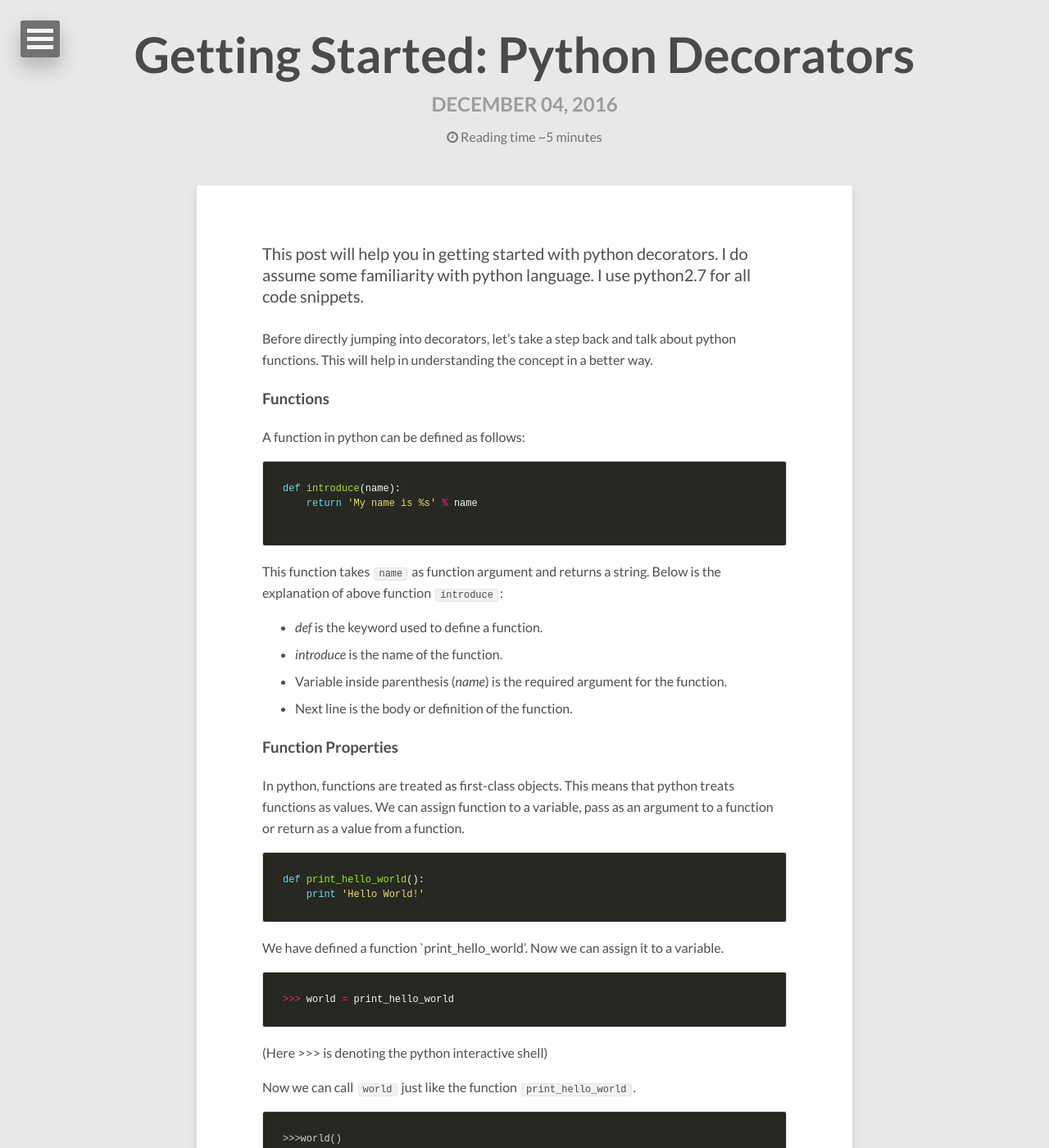
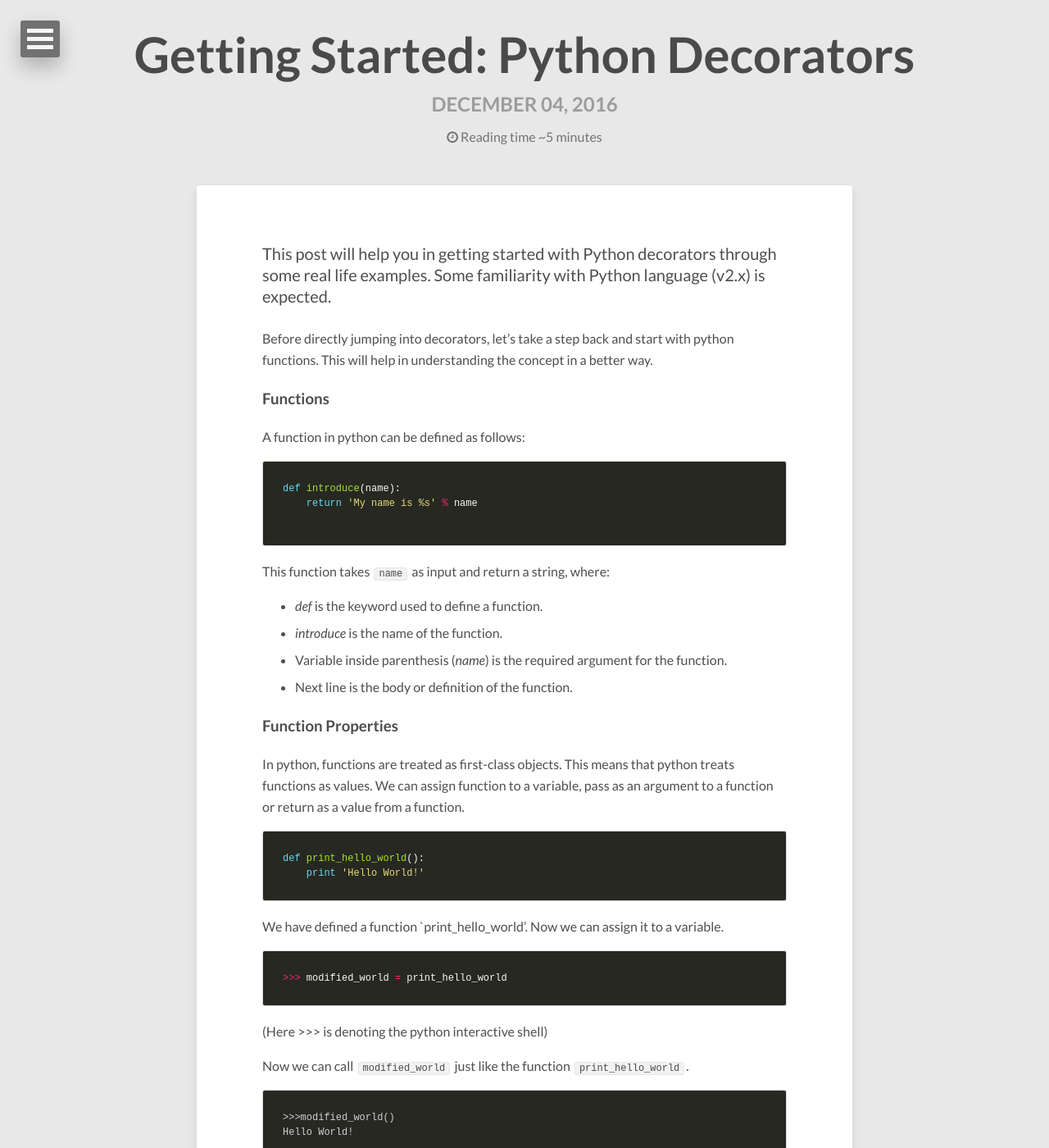
Before and after one commit to RiteshAgrawal/riteshagrawal.github.io, a Jekyll site: the page built from _posts/2016-12-04-python-decorators.md, in a window 1280 px wide and 1400 px high. Shown: the whole window at 82% size. Built offline with Jekyll 4.4.1, drawn with Linux system fonts in a browser that asks for light colours; nearby versions of some CDN libraries; comment, search, counter and statistics services are not loaded; some of the changed text lies outside the part shown.

Commit message:
edit in the python decorator post

```diff
--- a/_posts/2016-12-04-python-decorators.md
+++ b/_posts/2016-12-04-python-decorators.md
@@ -7,9 +7,9 @@ comments: true
 ---
 
 
-This post will help you in getting started with python decorators. I do assume some familiarity with python language. I use python2.7 for all code snippets.
+This post will help you in getting started with Python decorators through some real life examples. Some familiarity with Python language (v2.x) is expected.
 
-Before directly jumping into decorators, let’s take a step back and talk about python functions.  This will help in understanding the concept in a better way.
+Before directly jumping into decorators, let’s take a step back and start with python functions.  This will help in understanding the concept in a better way.
 
 ### Functions
 
@@ -21,9 +21,7 @@ def introduce(name):
 
 ~~~
 
-This function takes `name` as function argument and returns a string.
-Below is the explanation of above function `introduce`:
-
+This function takes `name` as input and return a string, where:
 * *def* is the keyword used to define a function.
 * *introduce* is the name of the function.
 * Variable inside parenthesis (*name*) is the required argument for the function.
@@ -43,14 +41,14 @@ We have defined a function `print_hello_world'. Now we can assign it to a
 variable.
 
 ~~~ python
->>> world = print_hello_world
+>>> modified_world = print_hello_world
 ~~~
 (Here >\>> is denoting the python  interactive shell)
 
-Now we can call `world` just like the function `print_hello_world`.
+Now we can call `modified_world` just like the function `print_hello_world`.
 
 ~~~
->>>world()
+>>>modified_world()
 Hello World!
 ~~~
 
@@ -99,9 +97,6 @@ Here `v1` stores the return value of the function `foo` which is another functio
 7
 ~~~
 
-Thinking something? It's fine about the parameter `y` but how function `bar`
-got the value of `x` as the function `foo` has already executed and returned
-before the call to the function `v1`. Isn't it?
 
 When a function is handled as data (in our case, return as a value from another
         function), it implicitly carries information required to execute the function. This is called **closures** in python. We can check the closure of the function using `__closure__` attribute of the function. This will return a tuple containing all the closures of the function. If you want to see any content of the closure, you can do something like `v1.__closure__[0].cell_contents`.
@@ -168,7 +163,7 @@ Hello World
 After Execution
 ~~~
 
-What if we assign the new function returned by the `dec` function to
+What if, we assign the new function returned by the `dec` function to
 `print_hello_world` function again?
 
 ~~~ python
```
Also changed, not shown: other parts of _posts/2016-12-04-python-decorators.md (+5 -5 lines).
